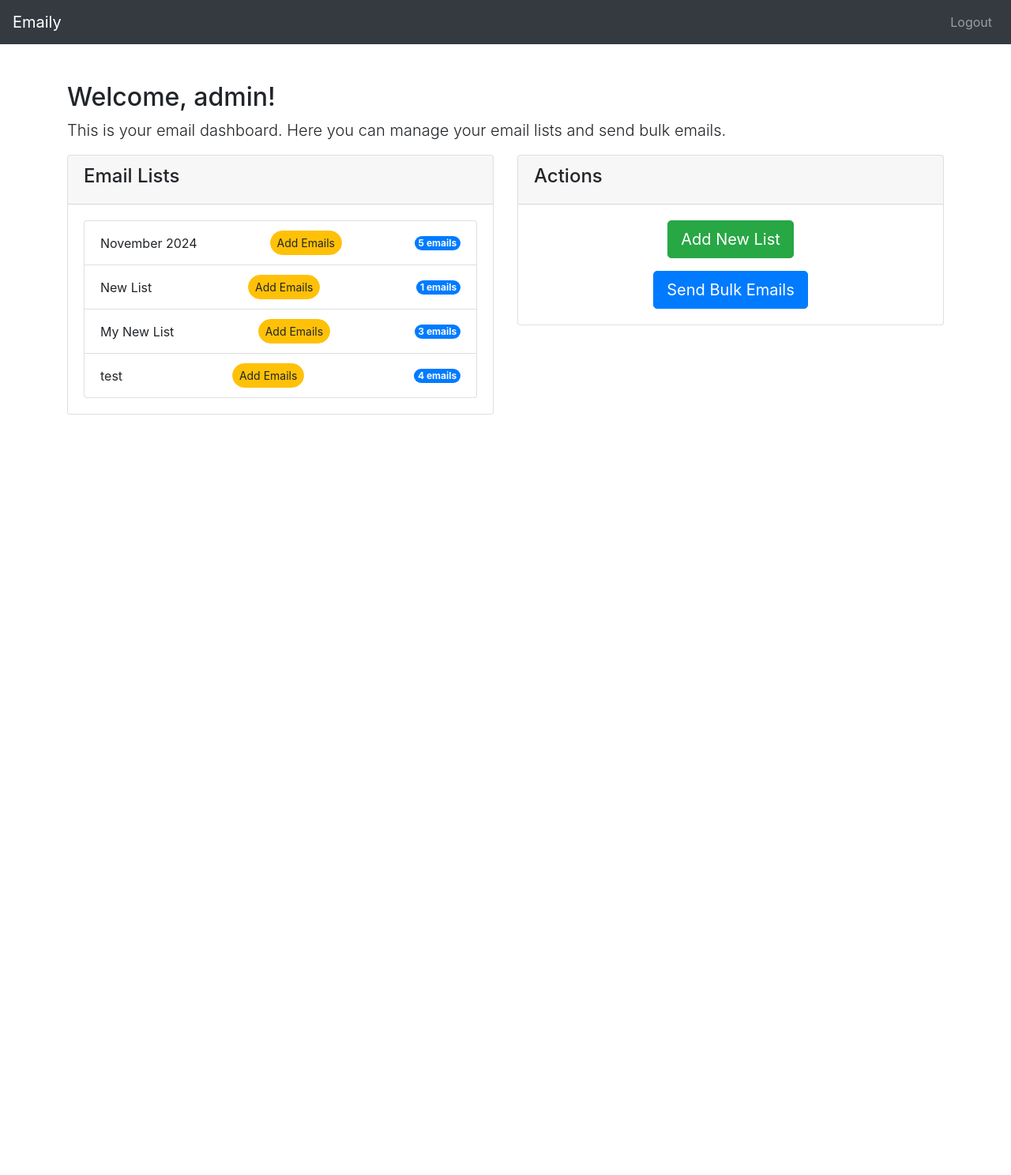
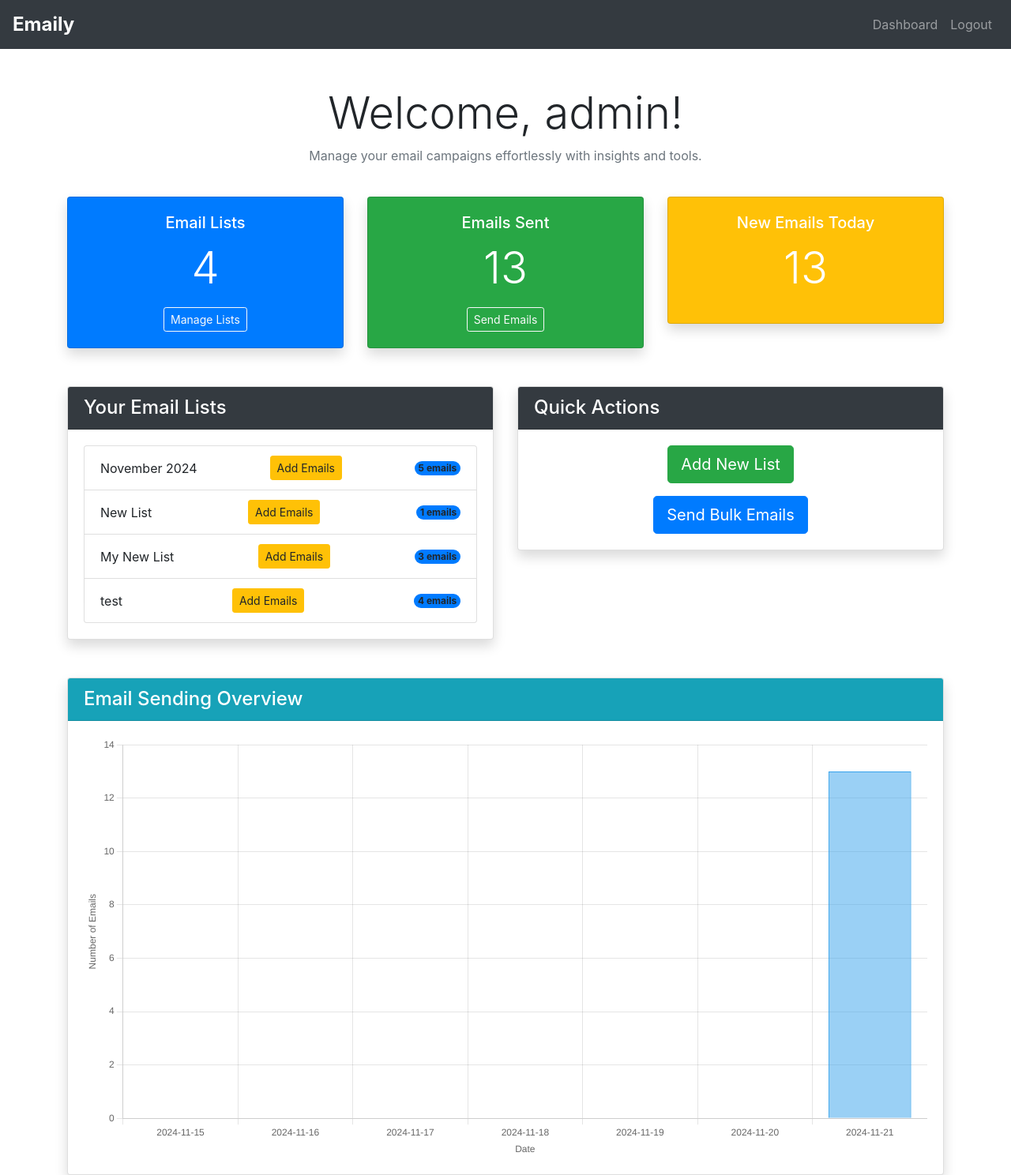
Before and after one commit to codebyaze/dajngobulkemailsender, a Django app: page /email/ in a window 1280 px wide. Shown: the whole page at 79% size. Before the commit the page ends 525 px from the top, so only its background shows below. Run offline with Django 5.2, Linux system fonts and the light colour scheme; a user stored in the database is signed in; data comes from the database, SQL or seed files in the repository; both versions use the stored data as it was after the commit; parts of the project's set-up code (start-up, migrations or seed data) failed here and were passed over; some libraries are stand-ins or nearby versions.

Commit message:
Improve Dashboard add email graphs

```diff
--- a/emaily/emailsender/templates/base.html
+++ b/emaily/emailsender/templates/base.html
@@ -6,15 +6,33 @@
     <meta name="viewport" content="width=device-width, initial-scale=1.0">
     <title>Your Website</title>
     <link href="https://stackpath.bootstrapcdn.com/bootstrap/4.5.2/css/bootstrap.min.css" rel="stylesheet">
+    <link href="https://cdn.jsdelivr.net/npm/bootstrap-icons/font/bootstrap-icons.css" rel="stylesheet">
+
     <style>
         .alert-error {
             background: lightcoral !important;
         }
+        .navbar-brand {
+            font-weight: bold;
+            font-size: 1.5rem;
+        }
+
+        .img-fluid {
+            max-width: 100%;
+            height: auto;
+            width: 80%;
+            border-radius: 10px;
+            border: 2px solid lightgray;
+        }
+
     </style>
 </head>
 <body>
     <nav class="navbar navbar-expand-lg navbar-dark bg-dark">
-        <a class="navbar-brand" href="{% url 'email_dashboard' %}">Emaily</a>
+        <!-- Dynamic link for the logo -->
+        <a class="navbar-brand" href="{% if user.is_authenticated %}{% url 'email_dashboard' %}{% else %}{% url 'homepage' %}{% endif %}">
+            Emaily
+        </a>
         <button class="navbar-toggler" type="button" data-toggle="collapse" data-target="#navbarNav" aria-controls="navbarNav" aria-expanded="false" aria-label="Toggle navigation">
             <span class="navbar-toggler-icon"></span>
         </button>
@@ -23,10 +41,13 @@
                 {% if user.is_authenticated %}
                     <!-- Show Logout option if the user is logged in -->
                     <li class="nav-item">
+                        <a class="nav-link" href="{% url 'email_dashboard' %}">Dashboard</a>
+                    </li>
+                    <li class="nav-item">
                         <a class="nav-link" href="{% url 'logout' %}">Logout</a>
                     </li>
                 {% else %}
-                    <!-- Show Login option if the user is not logged in -->
+                    <!-- Show Login and Sign Up options if the user is not logged in -->
                     <li class="nav-item">
                         <a class="nav-link" href="{% url 'login' %}">Login</a>
                     </li>
--- a/emaily/emailsender/templates/email_dashboard.html
+++ b/emaily/emailsender/templates/email_dashboard.html
@@ -2,36 +2,50 @@
 
 {% block content %}
 <div class="container mt-5">
-    <!-- Display success or error messages -->
-    {% if messages %}
-        <div class="alert-container">
-            {% for message in messages %}
-
-                <div class="alert alert-{{ message.tags }} alert-dismissible fade show" role="alert" >
-                    {{ message }}
-                    <button type="button" class="close" data-dismiss="alert" aria-label="Close">
-                      <span aria-hidden="true">&times;</span>
-                    </button>
-                  </div>
-            {% endfor %}
-        </div>
-    {% endif %}
-
+    <!-- Welcome Section -->
     <div class="row">
-        <!-- Dashboard Header -->
-        <div class="col-12">
-            <h2>Welcome, {{ user.username }}!</h2>
-            <p class="lead">This is your email dashboard. Here you can manage your email lists and send bulk emails.</p>
+        <div class="col-12 text-center">
+            <h1 class="display-4">Welcome, {{ user.username }}!</h1>
+            <p class="text-muted">Manage your email campaigns effortlessly with insights and tools.</p>
         </div>
     </div>
 
-    <!-- Dashboard Stats and Actions -->
-    <div class="row">
-        <!-- Email Lists Section -->
-        <div class="col-lg-6 mb-4">
-            <div class="card">
-                <div class="card-header">
-                    <h4>Email Lists</h4>
+    <!-- Summary Cards -->
+    <div class="row mt-4">
+        <div class="col-lg-4 col-md-6">
+            <div class="card text-white bg-primary shadow">
+                <div class="card-body text-center">
+                    <h5 class="card-title">Email Lists</h5>
+                    <p class="display-4">{{ email_lists.count }}</p>
+                    <a href="{% url 'create_email_list' %}" class="btn btn-outline-light btn-sm">Manage Lists</a>
+                </div>
+            </div>
+        </div>
+        <div class="col-lg-4 col-md-6">
+            <div class="card text-white bg-success shadow">
+                <div class="card-body text-center">
+                    <h5 class="card-title">Emails Sent</h5>
+                    <p class="display-4">{{ total_emails }}</p>
+                    <a href="{% url 'send_bulk_email' %}" class="btn btn-outline-light btn-sm">Send Emails</a>
+                </div>
+            </div>
+        </div>
+        <div class="col-lg-4 col-md-6">
+            <div class="card text-white bg-warning shadow">
+                <div class="card-body text-center">
+                    <h5 class="card-title">New Emails Today</h5>
+                    <p class="display-4">{{ today_email_count }}</p>
+                </div>
+            </div>
+        </div>
+    </div>
+
+    <!-- Actions Section -->
+    <div class="row mt-5">
+        <div class="col-lg-6">
+            <div class="card shadow">
+                <div class="card-header bg-dark text-white">
+                    <h4 class="mb-0">Your Email Lists</h4>
                 </div>
                 <div class="card-body">
                     {% if email_lists %}
@@ -40,27 +54,25 @@
                                 <li class="list-group-item d-flex justify-content-between align-items-center">
                                     {{ email_list.name }}
                                     <div class="btn-group">
-                                        <a href="{% url 'add_email_to_list' list_id=email_list.id %}" class="btn btn-sm btn-warning rounded-pill">Add Emails</a>
+                                        <a href="{% url 'add_email_to_list' list_id=email_list.id %}" class="btn btn-sm btn-warning">Add Emails</a>
                                     </div>
-                                    <span class="badge bg-primary rounded-pill text-light">{{ email_list.emails.count }} emails</span>
+                                    <span class="badge bg-primary rounded-pill">{{ email_list.emails.count }} emails</span>
                                 </li>
                             {% endfor %}
                         </ul>
                     {% else %}
-                        <p>No email lists found. Create one to get started!</p>
+                        <p class="text-center text-muted">No email lists found. <a href="{% url 'create_email_list' %}">Create one</a> to get started!</p>
                     {% endif %}
                 </div>
             </div>
         </div>
 
-        <!-- Action Buttons Section -->
-        <div class="col-lg-6 mb-4">
-            <div class="card">
-                <div class="card-header">
-                    <h4>Actions</h4>
+        <div class="col-lg-6">
+            <div class="card shadow">
+                <div class="card-header bg-dark text-white">
+                    <h4 class="mb-0">Quick Actions</h4>
                 </div>
                 <div class="card-body text-center">
-                    <!-- Action Buttons -->
                     <a href="{% url 'create_email_list' %}" class="btn btn-success btn-lg mb-3">Add New List</a>
                     <br>
                     <a href="{% url 'send_bulk_email' %}" class="btn btn-primary btn-lg">Send Bulk Emails</a>
@@ -68,10 +80,53 @@
             </div>
         </div>
     </div>
+
+    <!-- Chart Section -->
+    <div class="row mt-5">
+        <div class="col-12">
+            <div class="card shadow">
+                <div class="card-header bg-info text-white">
+                    <h4 class="mb-0">Email Sending Overview</h4>
+                </div>
+                <div class="card-body">
+                    <canvas id="emailsSentChart" width="400" height="200"></canvas>
+                </div>
+            </div>
+        </div>
+    </div>
 </div>
 
-<!-- Bootstrap JavaScript for alert close button functionality -->
-{% block scripts %}
-    <script src="https://cdn.jsdelivr.net/npm/bootstrap@5.3.0-alpha1/dist/js/bootstrap.bundle.min.js"></script>
+<!-- Chart.js Integration -->
+<script src="https://cdn.jsdelivr.net/npm/chart.js"></script>
+<script>
+    // Replace this data dynamically with your data from the server
+    const emailData = {{ email_counts|safe }};
+    const emailLabels = {{ email_dates|safe }};
+
+    const ctx = document.getElementById('emailsSentChart').getContext('2d');
+    const emailsSentChart = new Chart(ctx, {
+        type: 'bar',
+        data: {
+            labels: emailLabels,
+            datasets: [{
+                label: 'Emails Sent',
+                data: emailData,
+                backgroundColor: 'rgba(54, 162, 235, 0.5)',
+                borderColor: 'rgba(54, 162, 235, 1)',
+                borderWidth: 1
+            }]
+        },
+        options: {
+            responsive: true,
+            plugins: {
+                legend: { display: false },
+                tooltip: { enabled: true }
+            },
+            scales: {
+                y: { beginAtZero: true, title: { display: true, text: 'Number of Emails' } },
+                x: { title: { display: true, text: 'Date' } }
+            }
+        }
+    });
+</script>
 {% endblock %}
-{% endblock %}
--- a/emaily/emailsender/views.py
+++ b/emaily/emailsender/views.py
@@ -3,32 +3,41 @@ from django.contrib import messages
 from django.core.mail import send_mail
 from django.contrib.auth.decorators import login_required
 from .models import EmailList, Email
+from django.utils.timezone import now, timedelta
+
+def homepage(request):
+    """Render the homepage with an overview of the tool."""
+    return render(request, 'homepage.html')
 
 @login_required
 def email_dashboard(request):
-    """Display the user's email dashboard."""
     user = request.user
-
-    # Fetch the user's email lists and emails
     email_lists = EmailList.objects.filter(user=user)
     sent_emails = Email.objects.filter(user=user)
 
-    # Count the total number of lists and emails
-    total_lists = email_lists.count()
-    total_emails = sent_emails.count()
+    # Email counts for the last 7 days
+    email_data = []
+    date_labels = []
+    for i in range(6, -1, -1):  # Last 7 days
+        day = now() - timedelta(days=i)
+        date_labels.append(day.strftime('%Y-%m-%d'))
+        email_data.append(sent_emails.filter(added_at__date=day.date()).count())
 
-    # Get a list of recent sent emails (optional, e.g., last 5)
-    recent_emails = sent_emails.order_by('-added_at')[:5]
+    # Today's email count
+    today_email_count = sent_emails.filter(added_at__date=now().date()).count()
 
     context = {
-        'total_lists': total_lists,
-        'total_emails': total_emails,
-        'recent_emails': recent_emails,
-        'email_lists': email_lists,  # for sidebar navigation if needed
-        'sent_emails': sent_emails,  # for showing email data
+        'email_lists': email_lists,
+        'email_dates': date_labels,
+        'email_counts': email_data,
+        'total_emails': sent_emails.count(),
+        'today_email_count': today_email_count,
     }
+    return render(request, 'email_dashboard.html', context)
 
-    return render(request, 'email_dashboard.html', context)
+
+
+
 
 @login_required
 def create_email_list(request):
--- a/emaily/emaily/urls.py
+++ b/emaily/emaily/urls.py
@@ -1,9 +1,10 @@
 
 from django.contrib import admin
 from django.urls import path, include
-
+import emailsender.views as views
 urlpatterns = [
     path('admin/', admin.site.urls),
+    path('', views.homepage, name='homepage'),
     path('email/', include('emailsender.urls')),
     path('users/', include('users.urls')),
 ]
```
Also changed, not shown: emaily/emailsender/templates/homepage.html (added, +102 -0 lines), emaily/users/Templates/base.html (+14 -2 lines), emaily/db.sqlite3, emaily/emailsender/static/css/styles.css (renamed from emaily/static/css/styles.css), emaily/emailsender/static/images/hero-image.png (added).
